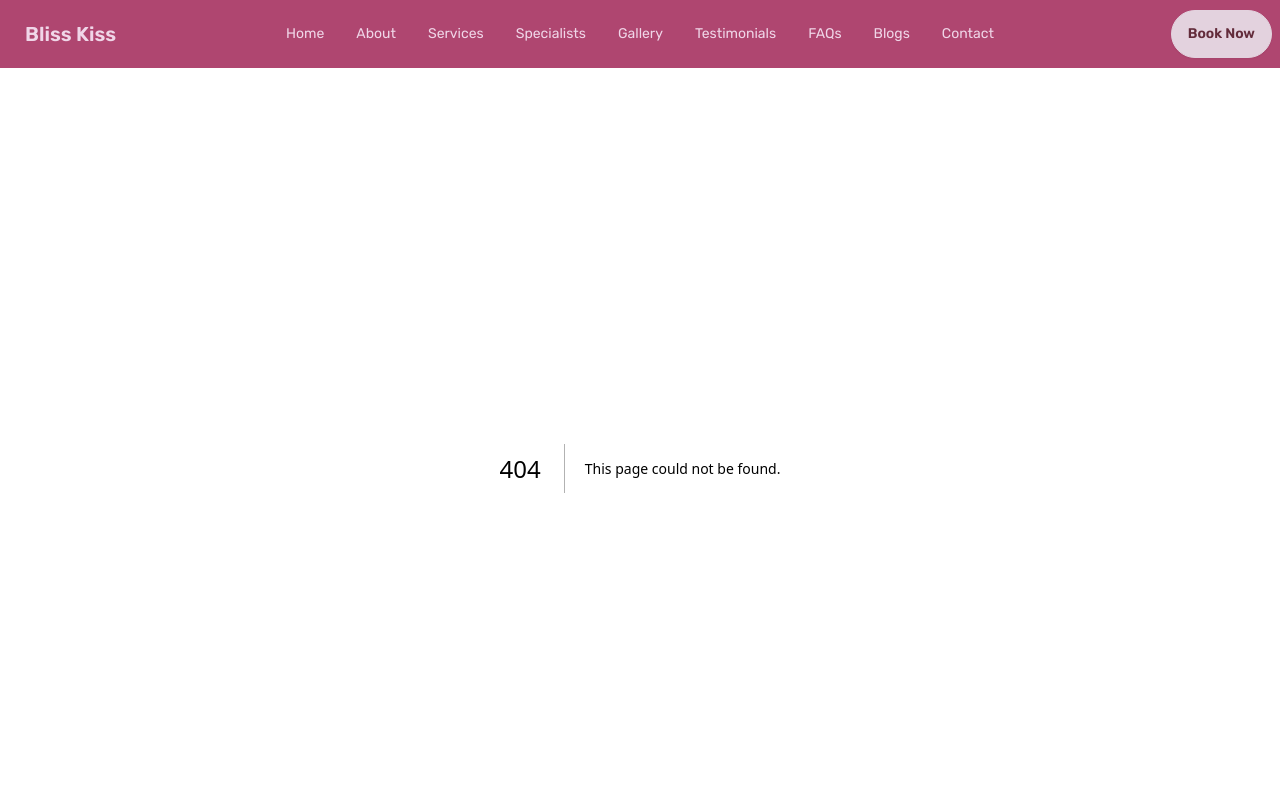
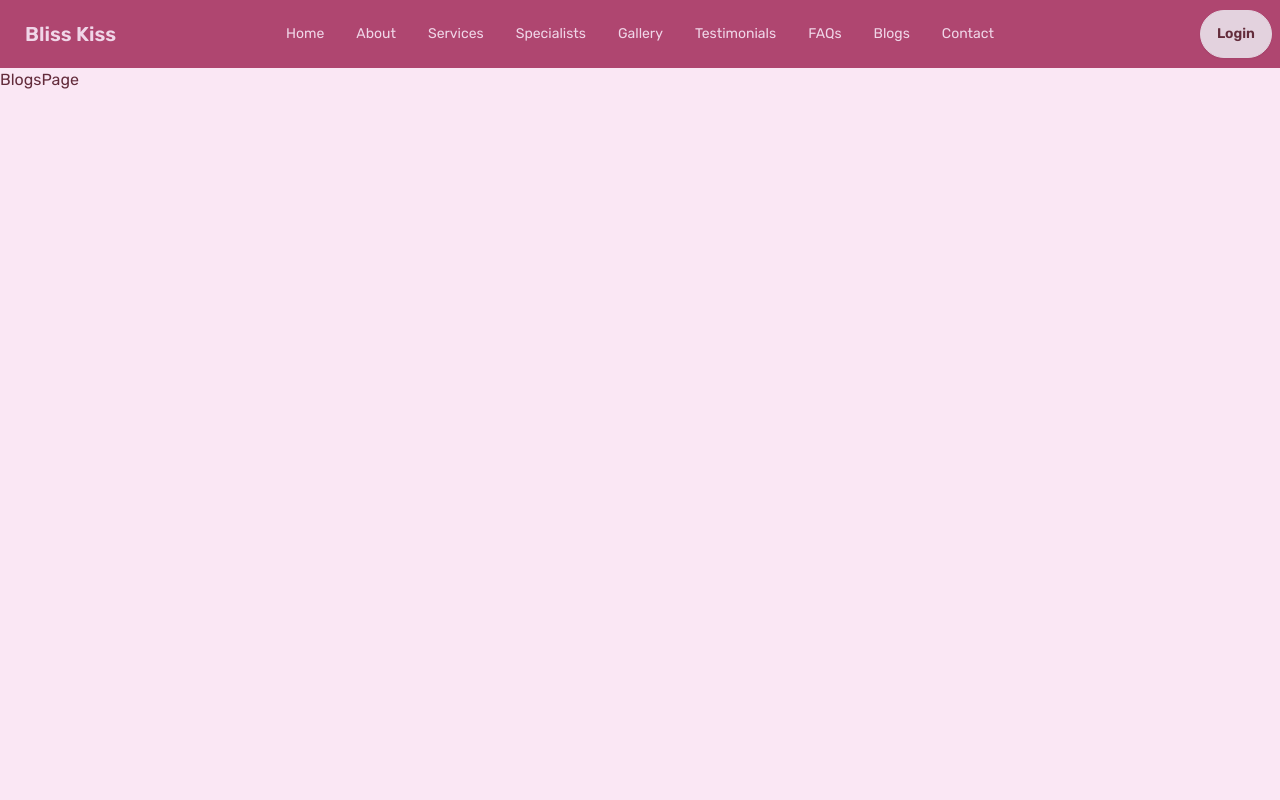
Before and after one commit to shohan-pherones/bliss-kiss-frontend, a Next.js app: page /blogs in a window 1280 px wide. Before the commit this address had no page. Shown: the top 800 px of the page. Built offline with nearby package versions, Linux system fonts and the light colour scheme.

Commit message:
simple fix

```diff
--- /dev/null
+++ b/src/app/blogs/page.tsx
@@ -0,0 +1,5 @@
+const BlogsPage = () => {
+  return <div>BlogsPage</div>;
+};
+
+export default BlogsPage;
--- /dev/null
+++ b/src/app/contact/page.tsx
@@ -0,0 +1,5 @@
+const ContactPage = () => {
+  return <div>ContactPage</div>;
+};
+
+export default ContactPage;
--- /dev/null
+++ b/src/app/gallery/page.tsx
@@ -0,0 +1,5 @@
+const GalleryPage = () => {
+  return <div>GalleryPage</div>;
+};
+
+export default GalleryPage;
--- /dev/null
+++ b/src/app/testimonials/page.tsx
@@ -0,0 +1,5 @@
+const TestimonialsPage = () => {
+  return <div>TestimonialsPage</div>;
+};
+
+export default TestimonialsPage;
--- a/src/components/partials/Header.tsx
+++ b/src/components/partials/Header.tsx
@@ -45,8 +45,8 @@ const Header = () => {
         <ul className="menu menu-horizontal px-1">{renderNavLinks()}</ul>
       </nav>
       <nav className="navbar-end">
-        <Link href="/services" className="btn">
-          Book Now
+        <Link href="/sign-in" className="btn">
+          Login
         </Link>
       </nav>
     </header>
```
